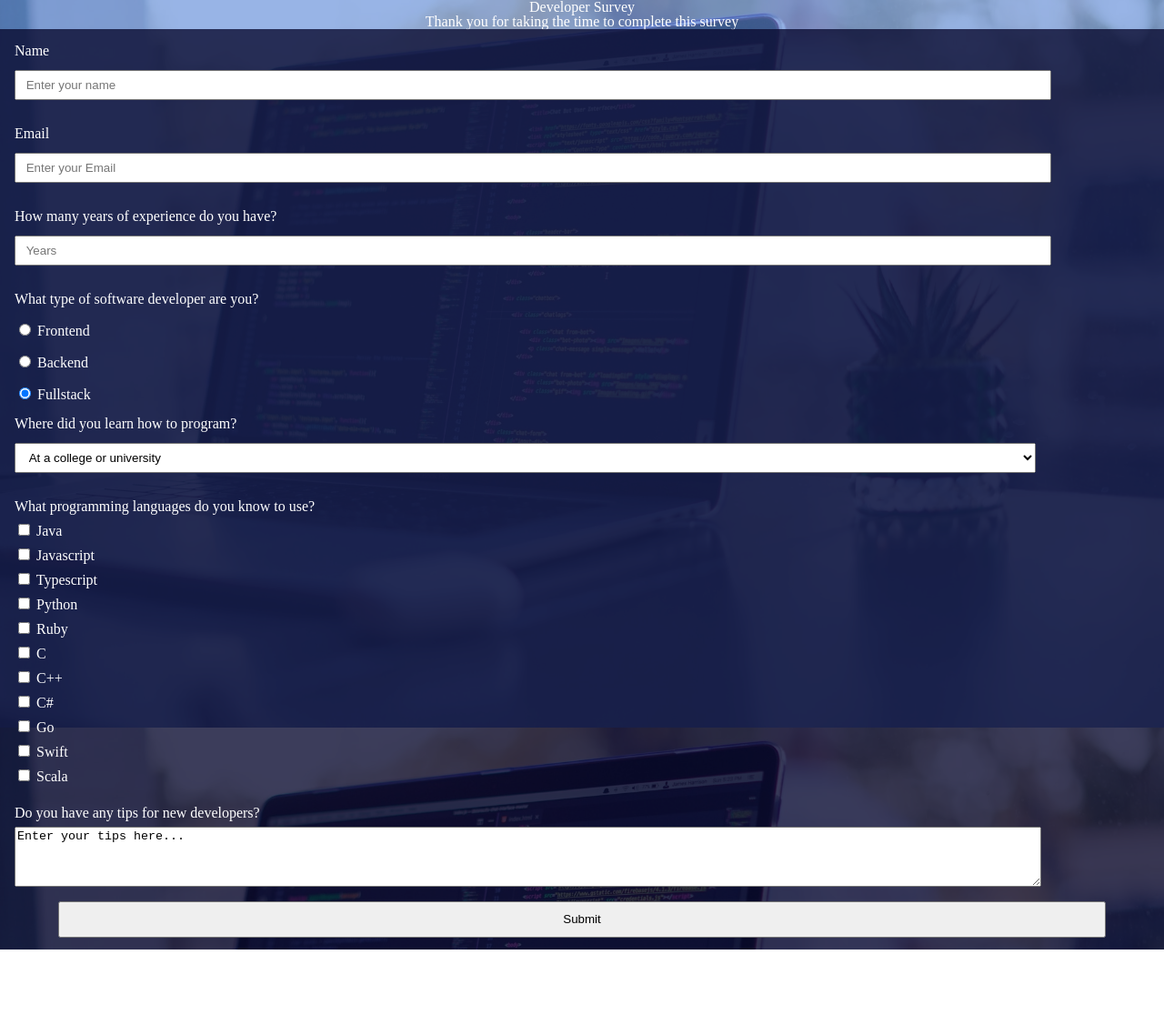
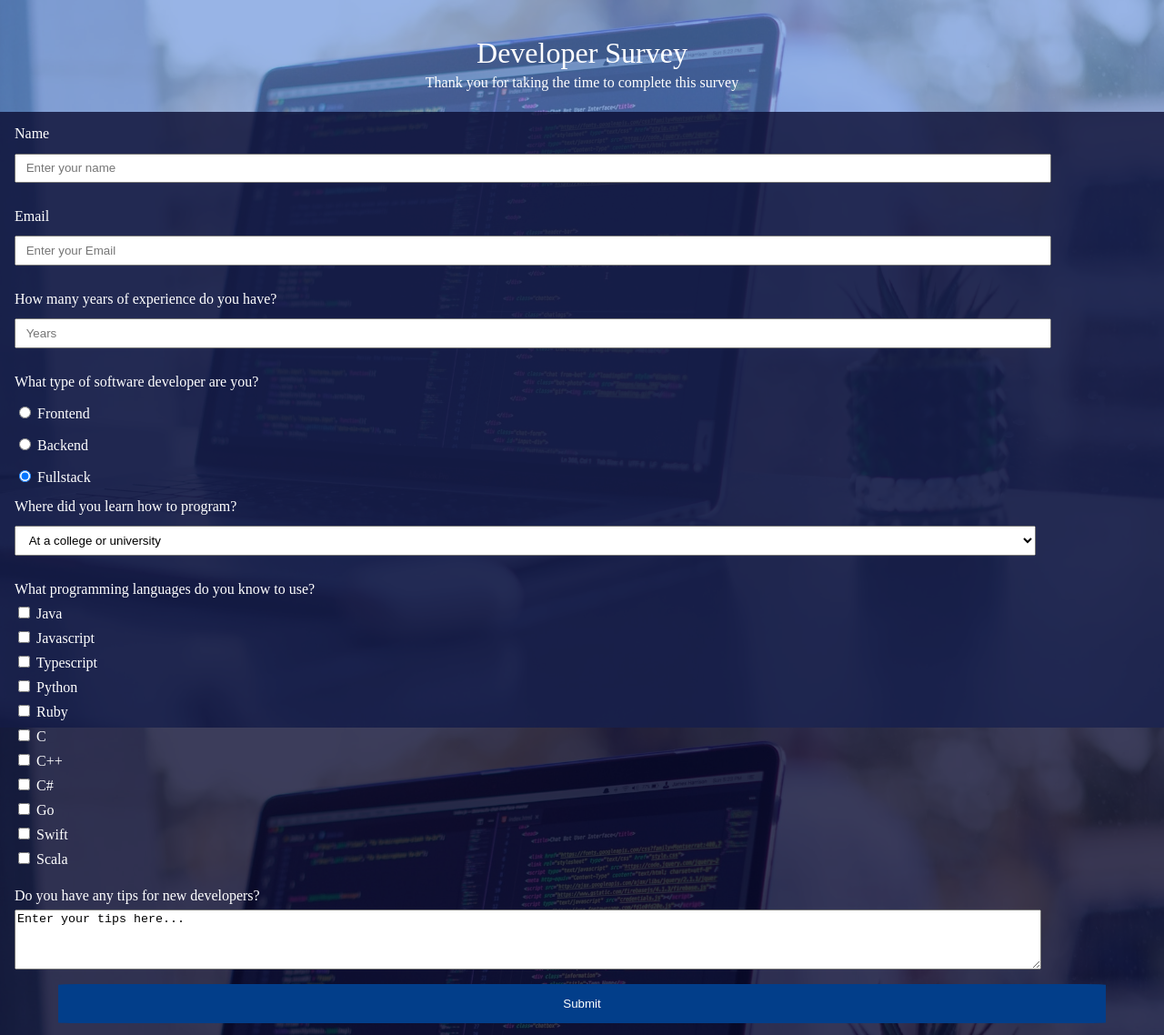
Before and after one commit to jerahmeelwilson/freecodecamp, a plain HTML site: page Responsive-Web-Design/survey-form/index.html in a window 1280 px wide. Shown: the whole page at 91% size. Before the commit the page ends 1044 px from the top, so only its background shows below. Drawn offline with Linux system fonts and the light colour scheme.

Commit message:
Finialized styling for form

```diff
--- a/Responsive-Web-Design/survey-form/style.css
+++ b/Responsive-Web-Design/survey-form/style.css
@@ -73,7 +73,20 @@ textarea{
 }
 #submit{
     width: 90%;
-    padding-top: 0.8em;
-    padding-bottom: 0.8em;
     margin-bottom: 1em;
+    background-color: #023e8a;
+    color: white;
+    border: 1em solid #023e8a;
+    border-radius: 2%;
 }
+
+#title{
+    font-size: 2em;
+    margin-top: 1.3em;
+    margin-bottom: 0.3em;
+}
+
+#description{
+    margin-bottom: 1.5em;
+    text-align: center;
+}
```
